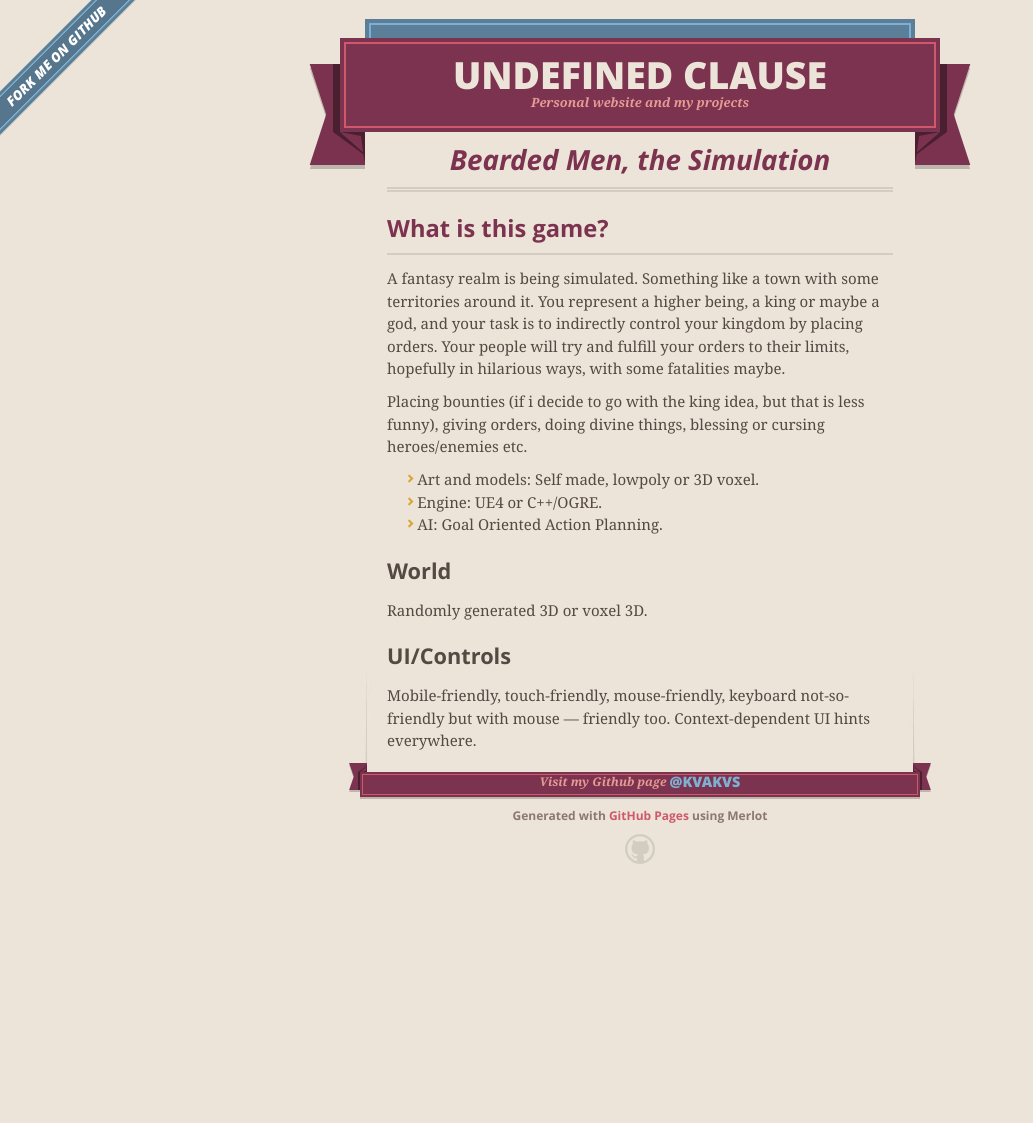
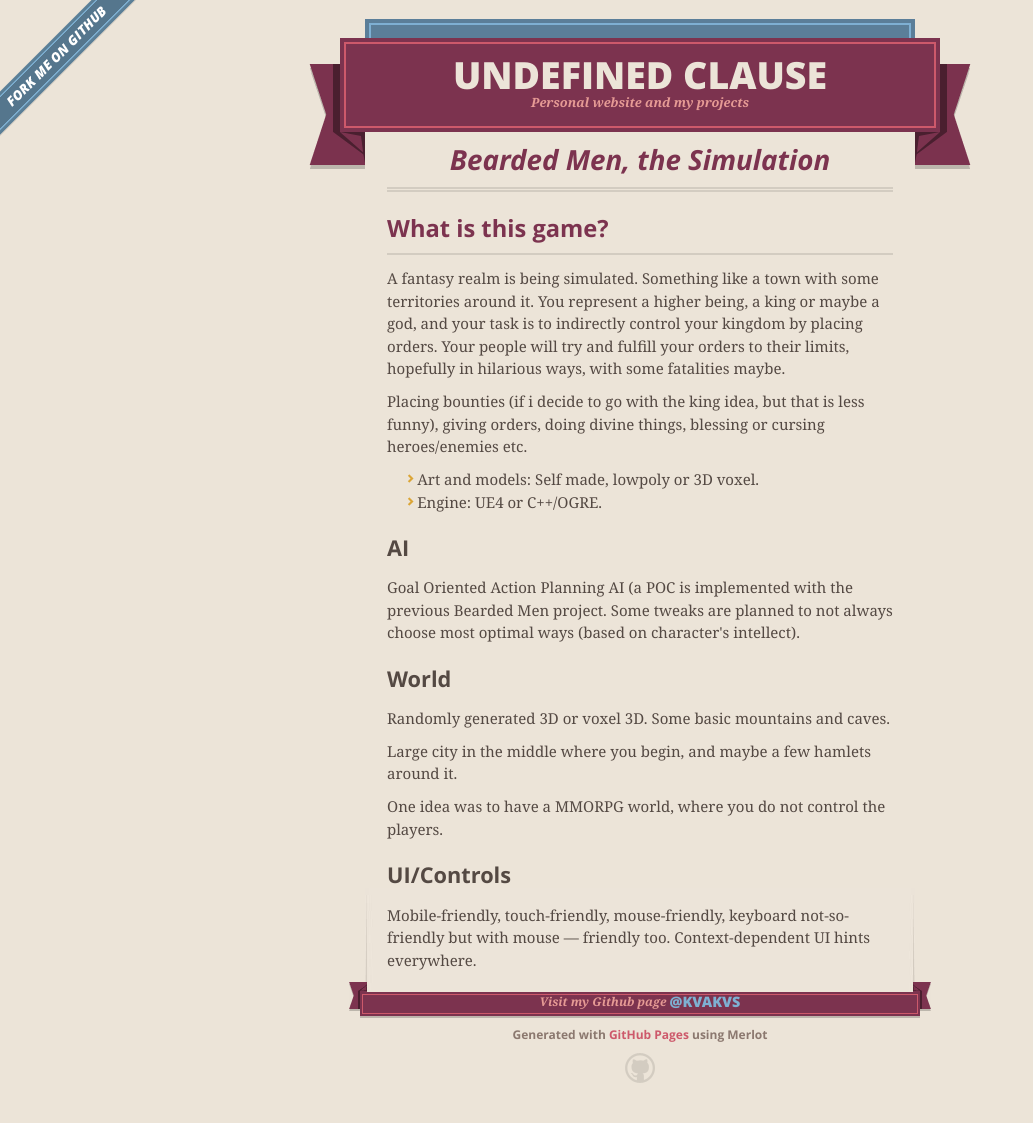
Before and after one commit to kvakvs/clau.se, a Jekyll site: the page built from bm.html, in a window 1280 px wide. Shown: the whole page, without its empty margins (0-1033 px from the left). Built offline with Jekyll 4.4.1, drawn with Linux system fonts in a browser that asks for light colours; nearby versions of some CDN libraries; before the commit the page ends 904 px from its top, so only the background shows below that.

Commit message:
bm old/upd

```diff
--- a/bm.html
+++ b/bm.html
@@ -19,12 +19,20 @@ title: Bearded Men, the Simulation
 <ul>
   <li>Art and models: Self made, lowpoly or 3D voxel.</li>
   <li>Engine: UE4 or C++/OGRE.</li>
-  <li>AI: Goal Oriented Action Planning.</li>
 </ul>
+
+<h3>AI</h3>
+
+<p>Goal Oriented Action Planning AI (a POC is implemented with the previous
+  Bearded Men project. Some tweaks are planned to not always choose most optimal
+  ways (based on character's intellect).</p>
 
 <h3>World</h3>
 
-<p>Randomly generated 3D or voxel 3D.</p>
+<p>Randomly generated 3D or voxel 3D. Some basic mountains and caves.</p>
+<p>Large city in the middle where you begin, and maybe a few hamlets around it.</p>
+
+<p>One idea was to have a MMORPG world, where you do not control the players.</p>
 
 <h3>UI/Controls</h3>
 
```
